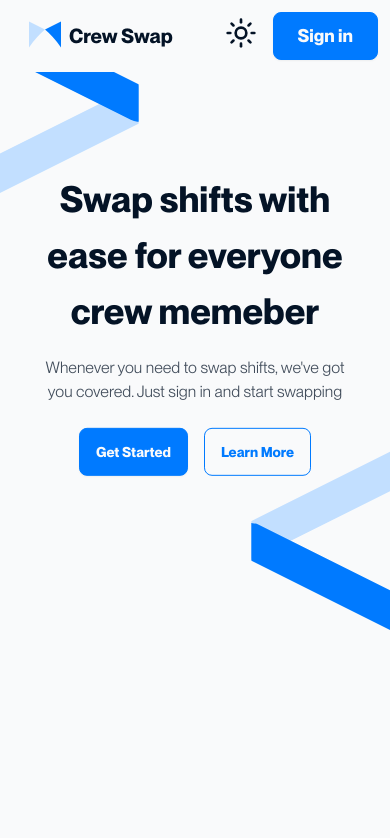
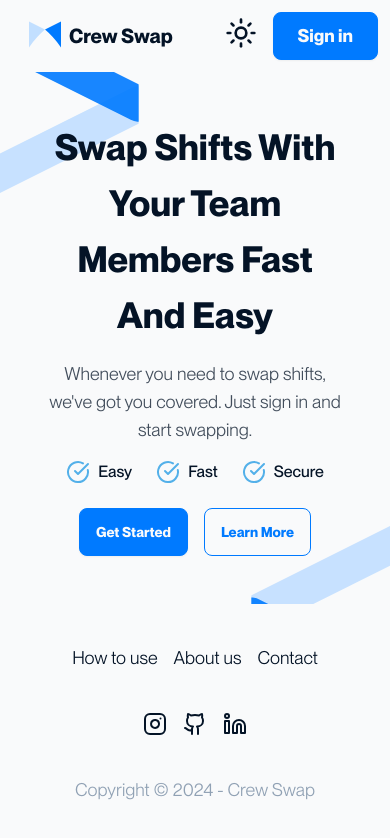
Before and after one commit to LofftApp/crew-swaps-web, a React (Vite) app: page / in a window 390 px wide. Shown: the top 838 px of the page. Built offline with nearby package versions, Linux system fonts and the light colour scheme.

Commit message:
mobile layout landing page

```diff
--- a/src/App.tsx
+++ b/src/App.tsx
@@ -1,5 +1,5 @@
 import { QueryClient, QueryClientProvider } from "@tanstack/react-query";
-import { ReactQueryDevtools } from "@tanstack/react-query-devtools";
+// import { ReactQueryDevtools } from "@tanstack/react-query-devtools";
 import { BrowserRouter, Route, Routes } from "react-router";
 
 import LandingPage from "./pages/home/LandingPage";
@@ -14,7 +14,7 @@ function App() {
           <Route path="/" element={<LandingPage />} />
         </Routes>
       </BrowserRouter>
-      <ReactQueryDevtools initialIsOpen={false} />
+      {/* <ReactQueryDevtools initialIsOpen={false} /> */}
     </QueryClientProvider>
   );
 }
--- a/src/components/BgImage.tsx
+++ b/src/components/BgImage.tsx
@@ -7,14 +7,14 @@ function BgImage({ className }: { className?: string }) {
       data-testid="bg-image"
     >
       <svg
-        className="w-full h-full"
+        className="h-full w-full"
         viewBox="0 0 100 100"
         xmlns="http://www.w3.org/2000/svg"
       >
         {/* Light blue line (bottom side of the triangle) */}
         <path
           d="M 0,100 L 100,50"
-          style={{ stroke: "var(--color-secondary)" }}
+          style={{ stroke: "var(--color-secondary)", opacity: 0.9 }}
           strokeWidth="17"
           strokeLinecap="round"
           fill="none"
@@ -23,7 +23,7 @@ function BgImage({ className }: { className?: string }) {
         {/* Dark blue line (top side of the triangle) */}
         <path
           d="M 0,0 L 100,50"
-          style={{ stroke: "var(--color-primary)" }}
+          style={{ stroke: "var(--color-primary)", opacity: 0.9 }}
           strokeWidth="17"
           strokeLinecap="round"
           fill="none"
--- /dev/null
+++ b/src/components/Feature.tsx
@@ -0,0 +1,12 @@
+import { CircleCheckBig } from "lucide-react";
+
+function Feature({ name = "easy" }: { name: string }) {
+  return (
+    <div className='flex gap-2 items-center'>
+      <CircleCheckBig className='h-6 w-6 text-info' />
+      <p className='text-base font-medium '>{name}</p>
+    </div>
+  );
+}
+
+export default Feature;
--- /dev/null
+++ b/src/components/FooterLandingPage.tsx
@@ -0,0 +1,34 @@
+import { Github, Instagram, Linkedin } from "lucide-react";
+import { Link } from "react-router";
+
+function FooterLandingPage() {
+  return (
+    <footer className="footer footer-center rounded bg-base-100 p-10 text-lg text-base-content">
+      <nav className="grid grid-flow-col gap-4">
+        <a className="link-hover link">How to use</a>
+        <a className="link-hover link">About us</a>
+        <a className="link-hover link">Contact</a>
+      </nav>
+      <nav>
+        <div className="grid grid-flow-col gap-4">
+          <Link to="/">
+            <Instagram />
+          </Link>
+          <Link to="/">
+            <Github />
+          </Link>
+          <Link to="/">
+            <Linkedin />
+          </Link>
+        </div>
+      </nav>
+      <aside>
+        <p className="text-neutral">
+          Copyright © {new Date().getFullYear()} - Crew Swap
+        </p>
+      </aside>
+    </footer>
+  );
+}
+
+export default FooterLandingPage;
--- a/src/pages/home/LandingPage.tsx
+++ b/src/pages/home/LandingPage.tsx
@@ -1,32 +1,37 @@
 import BgImage from "../../components/BgImage";
+import Feature from "../../components/Feature";
+import FooterLandingPage from "../../components/FooterLandingPage";
 import NavbarHomepage from "../../components/NavbarLandingPage";
-import ThemeToggle from "../../components/ThemeToggle";
 
 function LandingPage() {
   return (
-    <>
-      <div className="relative flex min-h-screen flex-col overflow-hidden">
+    <div className="relative flex min-h-screen flex-col justify-between overflow-hidden">
       <NavbarHomepage />
       {/* Left Image */}
-        <BgImage className="left-0 top-0 -translate-x-1/3 transform md:-translate-x-1/4" />
+      <BgImage className="absolute left-0 top-0 -translate-x-1/3 transform md:-translate-x-1/4" />
       {/* Right Image */}
-        <BgImage className="bottom-0 right-0 top-0 translate-x-1/3 translate-y-[210%] rotate-180 transform md:translate-x-1/4" />
 
-        <div className="absolute left-0 top-0 flex translate-y-[38%] flex-col items-center justify-center gap-4 p-8">
-          <h1 className="text-center text-4xl font-bold leading-[3.5rem]">
-            Swap shifts with ease for everyone crew memeber
+      <BgImage className="xs:-translate-y-[100%] bottom-0 right-0 -translate-y-[60%] translate-x-1/3 rotate-180 transform md:translate-x-1/4" />
+      <div className="xs:p-8 xs:-mt-10 flex flex-col items-center justify-center gap-4 p-12">
+        <h1 className="text-center text-4xl font-semibold capitalize leading-[3.5rem]">
+          Swap shifts with your team members fast and easy
         </h1>
-          <p className="text-center text-base-content/75">
-            Whenever you need to swap shifts, we've got you covered. Just sign
-            in and start swapping
+        <p className="text-center text-lg text-base-content/75">
+          Whenever you need to swap shifts, we've got you covered. Just sign in
+          and start swapping.
         </p>
-          <div className="flex items-center gap-4 mt-2">
+        <div className="flex items-center gap-6">
+          <Feature name="Easy" />
+          <Feature name="Fast" />
+          <Feature name="Secure" />
+        </div>
+        <div className="mt-2 flex items-center gap-4">
           <button className="btn btn-primary">Get Started</button>
           <button className="btn btn-outline btn-primary">Learn More</button>
         </div>
       </div>
+      <FooterLandingPage />
     </div>
-    </>
   );
 }
 
--- a/tailwind.config.js
+++ b/tailwind.config.js
@@ -13,6 +13,10 @@ export default {
       },
       fontFamily: {
         neuemontreal: ["PPNeueMontreal", "sans-serif"],
+      },
+      screens: {
+        xxs: "375px",
+        xs: "414px",
       },
     },
   },
```
Lines whose indentation alone changed are shown as unchanged.
